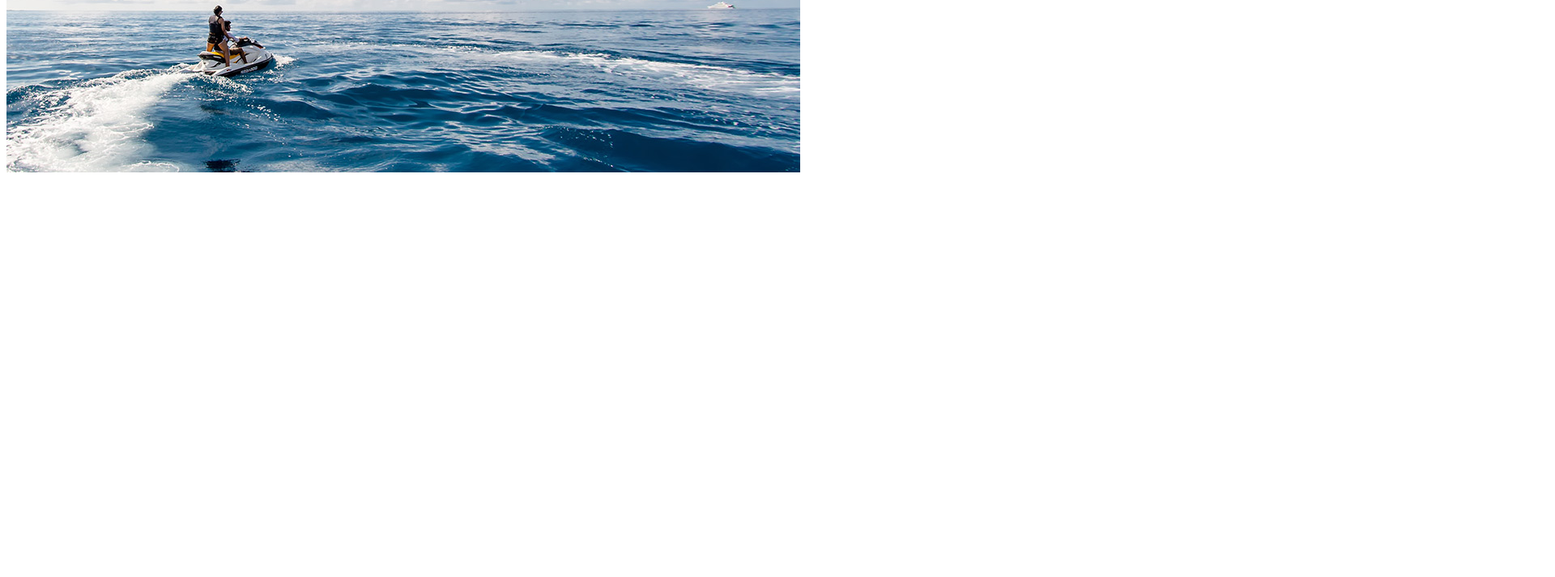
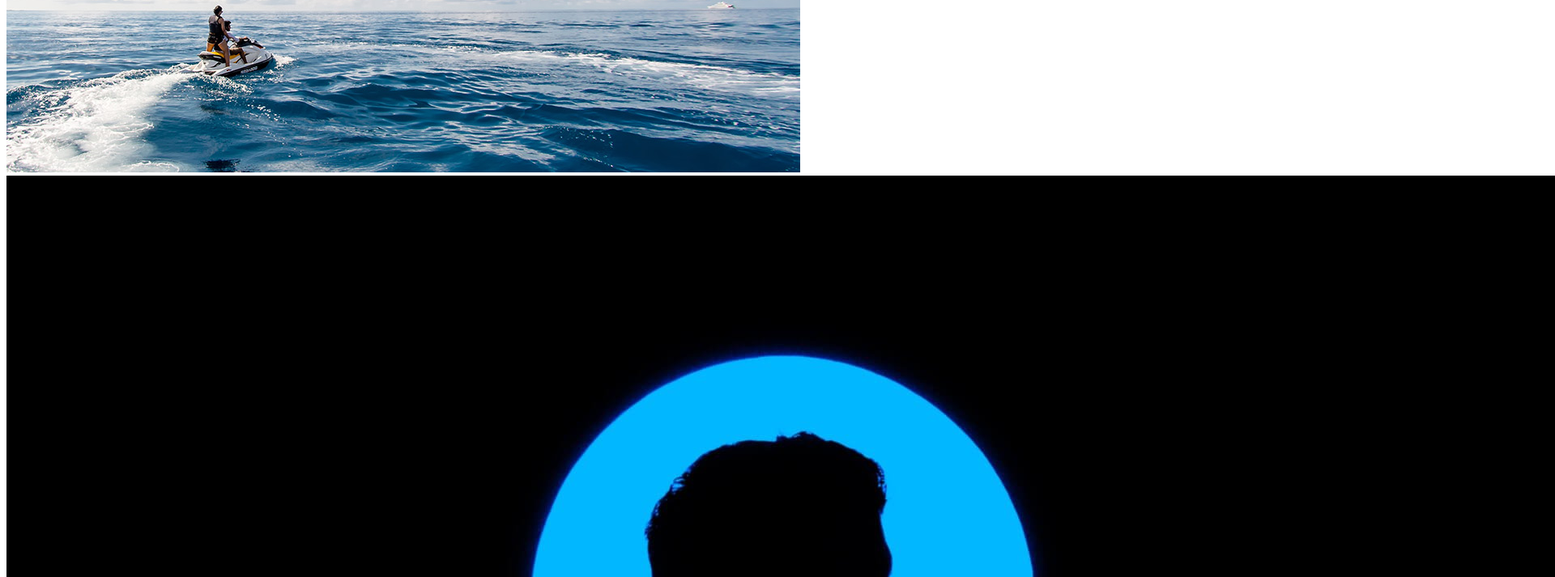
Before and after one commit to Afranul-Hoque/my-second-repo, a plain HTML site: page index.html in a window 1280 px wide. Shown: the part 463-1176 px from the top of the page at 81% size, 1920 px wide, since content can reach past the window. Before the commit the page ends 800 px from the top, so only its background shows below. Drawn offline with Linux system fonts and the light colour scheme.

Commit message:
new image

```diff
--- a/index.html
+++ b/index.html
@@ -13,5 +13,6 @@
     <p>Lorem, ipsum dolor sit amet consectetur adipisicing elit. Corporis, quasi?</p>
     <img src="img/nature.jpg" alt="nature">
     <img src="img/sea.jpg" alt="sea">
+    <img src="img/human.jpeg" alt="">
 </body>
 </html>
```
